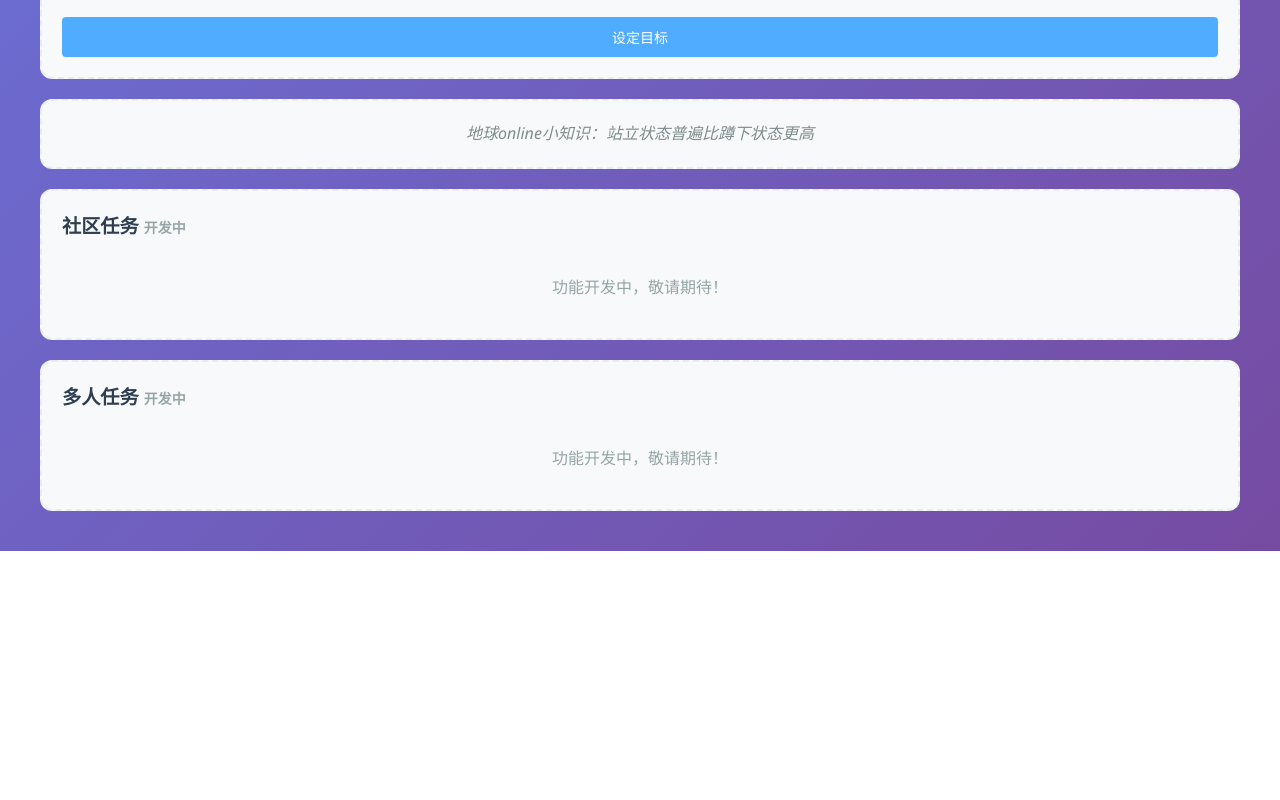
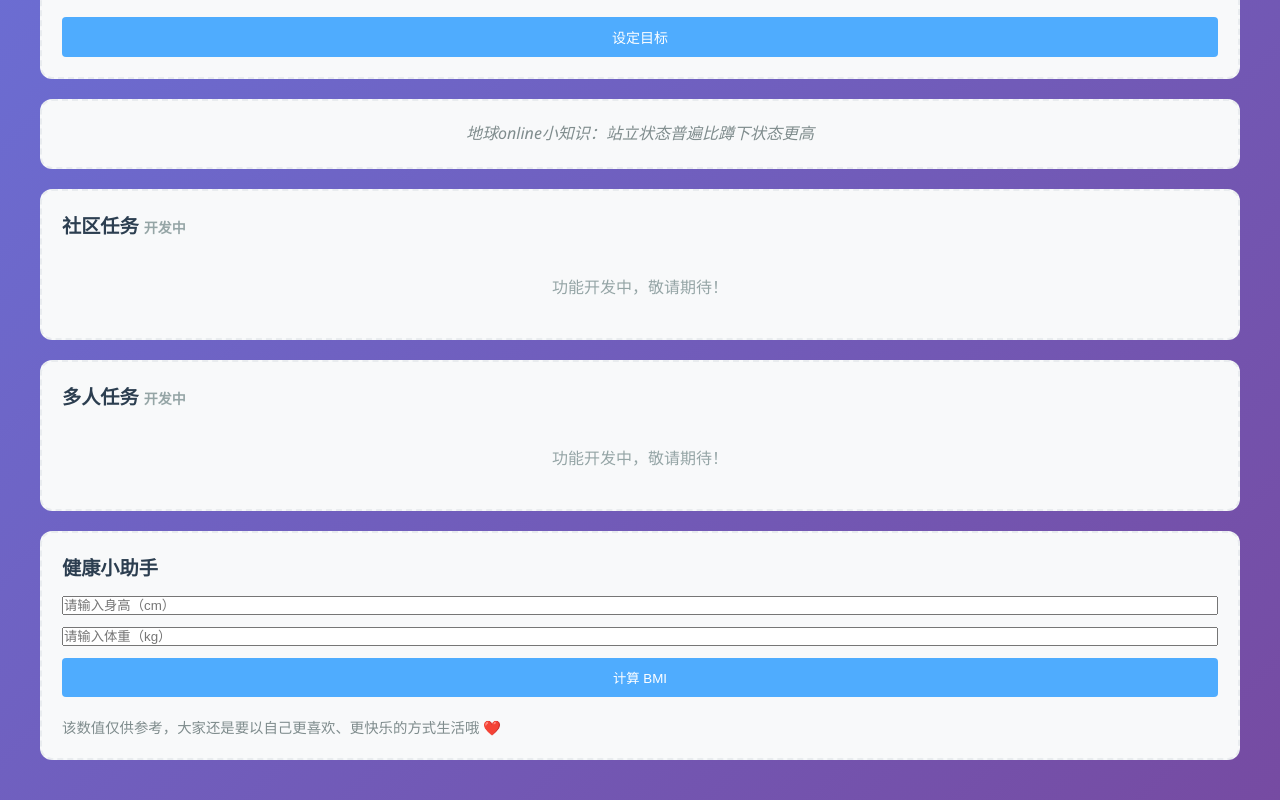
Before and after one commit to refreshmushroom/online, a plain HTML site: page index.html in a window 1280 px wide. Shown: the part 1063-1863 px from the top of the page. Before the commit the page ends 1614 px from the top, so only its background shows below. Drawn offline with Linux system fonts and the light colour scheme.

Commit message:
Add health assistant section for BMI calculation
Added a health assistant section to calculate BMI.

```diff
--- a/index.html
+++ b/index.html
@@ -72,6 +72,23 @@
                     功能开发中，敬请期待！
                 </div>
             </div>
+
+            <!-- 健康小助手 -->
+            <div class="task-section">
+                <div class="section-title">健康小助手</div>
+                    <div style="display: flex; flex-direction: column; gap: 12px;">
+                    <input type="number" id="heightInput" placeholder="请输入身高（cm）" min="50" max="250" step="1" />
+                    <input type="number" id="weightInput" placeholder="请输入体重（kg）" min="20" max="300" step="0.1" />
+                    <button onclick="calculateBMI()" style="background: #4facfe; color: white; border: none; padding: 10px; border-radius: 4px; cursor: pointer;">
+                计算 BMI
+                </button>
+                     <div id="bmiResult" style="margin-top: 12px; padding: 12px; background: white; border-radius: 8px; box-shadow: 0 2px 5px rgba(0,0,0,0.05); display: none;"></div>
+                     <div style="font-size: 0.9em; color: #7f8c8d; line-height: 1.5; margin-top: 8px;">
+                该数值仅供参考，大家还是要以自己更喜欢、更快乐的方式生活哦 ❤️
+                </div>
+                </div>
+            </div>
+
         </main>
     </div>
 
```
